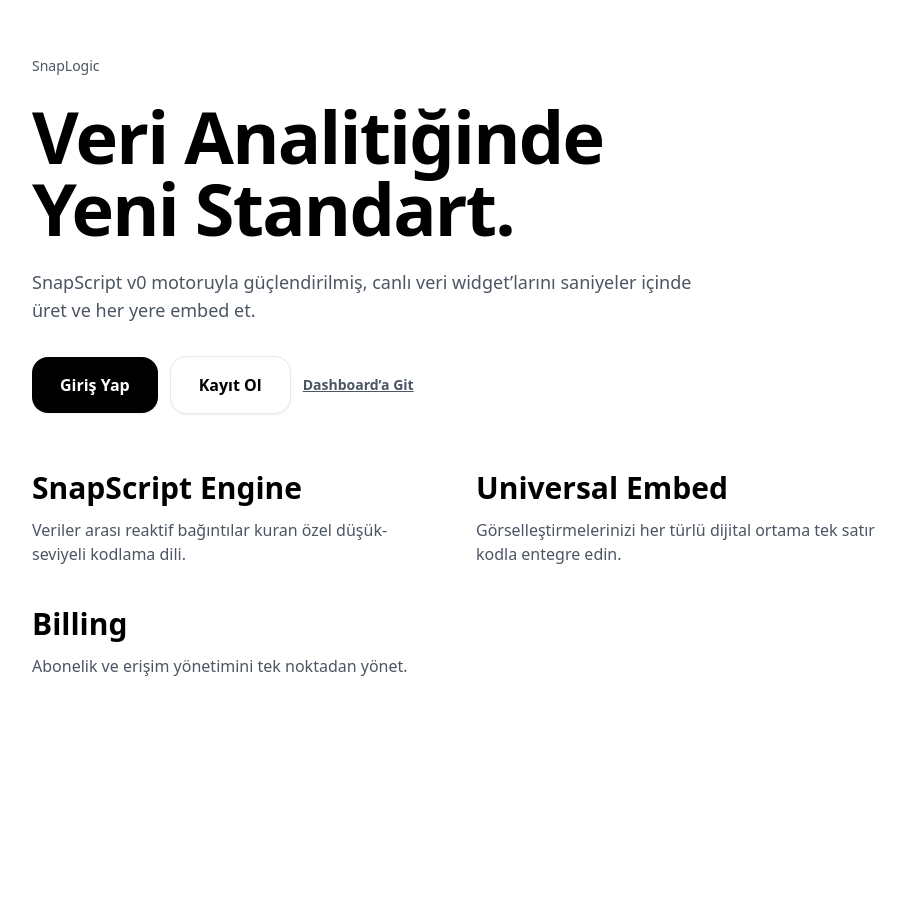
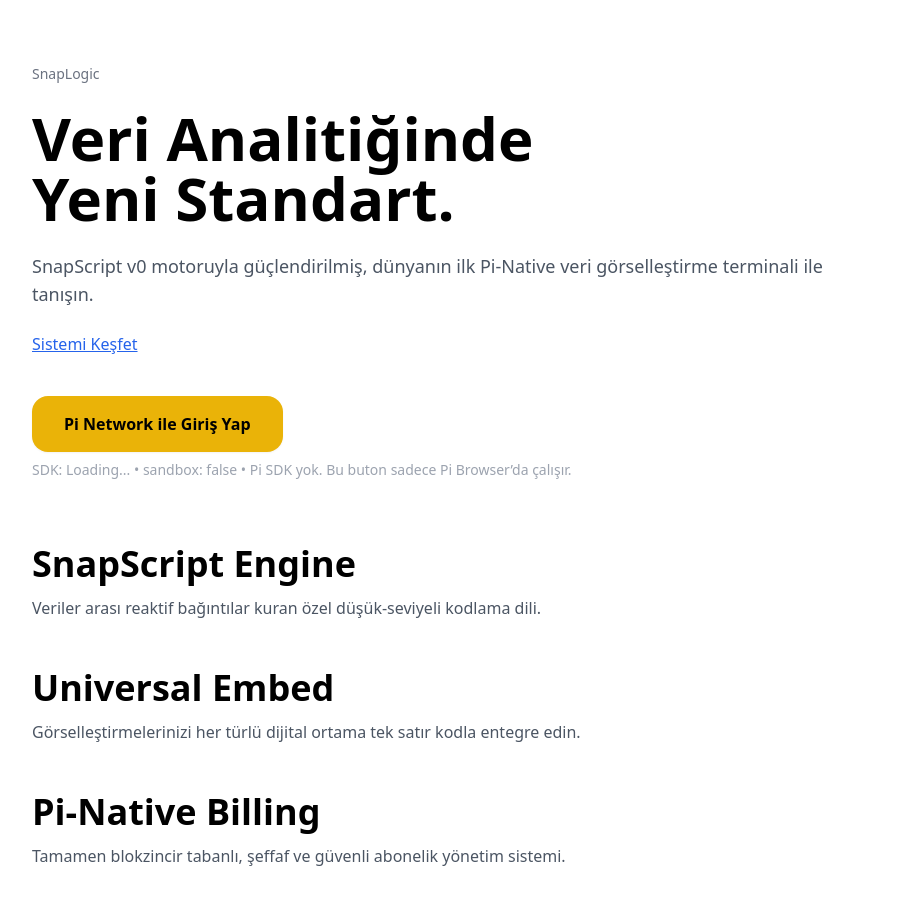
Before and after one commit to Bugsbuny24/tradepi, a Next.js app: page / in a window 1280 px wide. Shown: the top 904 px of the page, without its empty margins (184-1090 px from the left). Before the commit the page ends 800 px from the top, so only its background shows below. Built offline with nearby package versions, Linux system fonts and the light colour scheme.

Commit message:
Update page.tsx

```diff
--- a/app/page.tsx
+++ b/app/page.tsx
@@ -2,64 +2,65 @@ import Link from "next/link";
 
 export default function HomePage() {
   return (
-    <main className="min-h-screen bg-white text-black">
-      <div className="mx-auto max-w-4xl px-6 py-14">
-        <div className="text-sm font-medium text-gray-600">SnapLogic</div>
+    <main className="min-h-screen bg-white">
+      <section className="max-w-4xl mx-auto px-6 py-16">
+        <div className="text-sm text-gray-500 mb-6">SnapLogic</div>
 
-        <h1 className="mt-6 text-5xl font-black leading-[1.05] tracking-tight md:text-7xl">
+        <h1 className="text-5xl md:text-6xl font-extrabold leading-tight mb-6">
           Veri Analitiğinde
           <br />
           Yeni Standart.
         </h1>
 
-        <p className="mt-6 max-w-2xl text-lg text-gray-600">
-          SnapScript v0 motoruyla güçlendirilmiş, canlı veri widget’larını saniyeler
-          içinde üret ve her yere embed et.
+        <p className="text-lg text-gray-600 mb-6">
+          SnapScript v0 motoruyla güçlendirilmiş, dünyanın ilk Pi-Native veri
+          görselleştirme terminali ile tanışın.
         </p>
 
-        <div className="mt-8 flex flex-col gap-3 sm:flex-row sm:items-center">
+        <Link className="text-blue-600 underline" href="/dashboard">
+          Sistemi Keşfet
+        </Link>
+
+        <div className="mt-10">
           <Link
             href="/auth/login"
-            className="inline-flex items-center justify-center rounded-2xl bg-black px-7 py-4 text-base font-extrabold text-white shadow-sm transition hover:opacity-90 active:scale-[0.99]"
+            className="inline-flex items-center justify-center rounded-2xl bg-yellow-500 px-8 py-4 font-bold text-black shadow-sm"
           >
-            Giriş Yap
+            Pi Network ile Giriş Yap
           </Link>
 
-          <Link
-            href="/auth/register"
-            className="inline-flex items-center justify-center rounded-2xl border border-gray-200 bg-white px-7 py-4 text-base font-extrabold text-black shadow-sm transition hover:bg-gray-50 active:scale-[0.99]"
-          >
-            Kayıt Ol
-          </Link>
-
-          <Link href="/dashboard" className="text-sm font-semibold text-gray-600 underline">
-            Dashboard’a Git
-          </Link>
+          <div className="text-sm text-gray-400 mt-2">
+            SDK: Loading... • sandbox: false • Pi SDK yok. Bu buton sadece Pi
+            Browser’da çalışır.
+          </div>
         </div>
 
-        <div className="mt-14 grid gap-10 md:grid-cols-2">
-          <section>
-            <h2 className="text-3xl font-black">SnapScript Engine</h2>
-            <p className="mt-3 text-gray-600">
-              Veriler arası reaktif bağıntılar kuran özel düşük-seviyeli kodlama dili.
+        <div className="mt-16 space-y-12">
+          <div>
+            <h2 className="text-4xl font-extrabold mb-3">SnapScript Engine</h2>
+            <p className="text-gray-600">
+              Veriler arası reaktif bağıntılar kuran özel düşük-seviyeli
+              kodlama dili.
             </p>
-          </section>
+          </div>
 
-          <section>
-            <h2 className="text-3xl font-black">Universal Embed</h2>
-            <p className="mt-3 text-gray-600">
-              Görselleştirmelerinizi her türlü dijital ortama tek satır kodla entegre edin.
+          <div>
+            <h2 className="text-4xl font-extrabold mb-3">Universal Embed</h2>
+            <p className="text-gray-600">
+              Görselleştirmelerinizi her türlü dijital ortama tek satır kodla
+              entegre edin.
             </p>
-          </section>
+          </div>
 
-          <section>
-            <h2 className="text-3xl font-black">Billing</h2>
-            <p className="mt-3 text-gray-600">
-              Abonelik ve erişim yönetimini tek noktadan yönet.
+          <div>
+            <h2 className="text-4xl font-extrabold mb-3">Pi-Native Billing</h2>
+            <p className="text-gray-600">
+              Tamamen blokzincir tabanlı, şeffaf ve güvenli abonelik yönetim
+              sistemi.
             </p>
-          </section>
+          </div>
         </div>
-      </div>
+      </section>
     </main>
   );
 }
```
